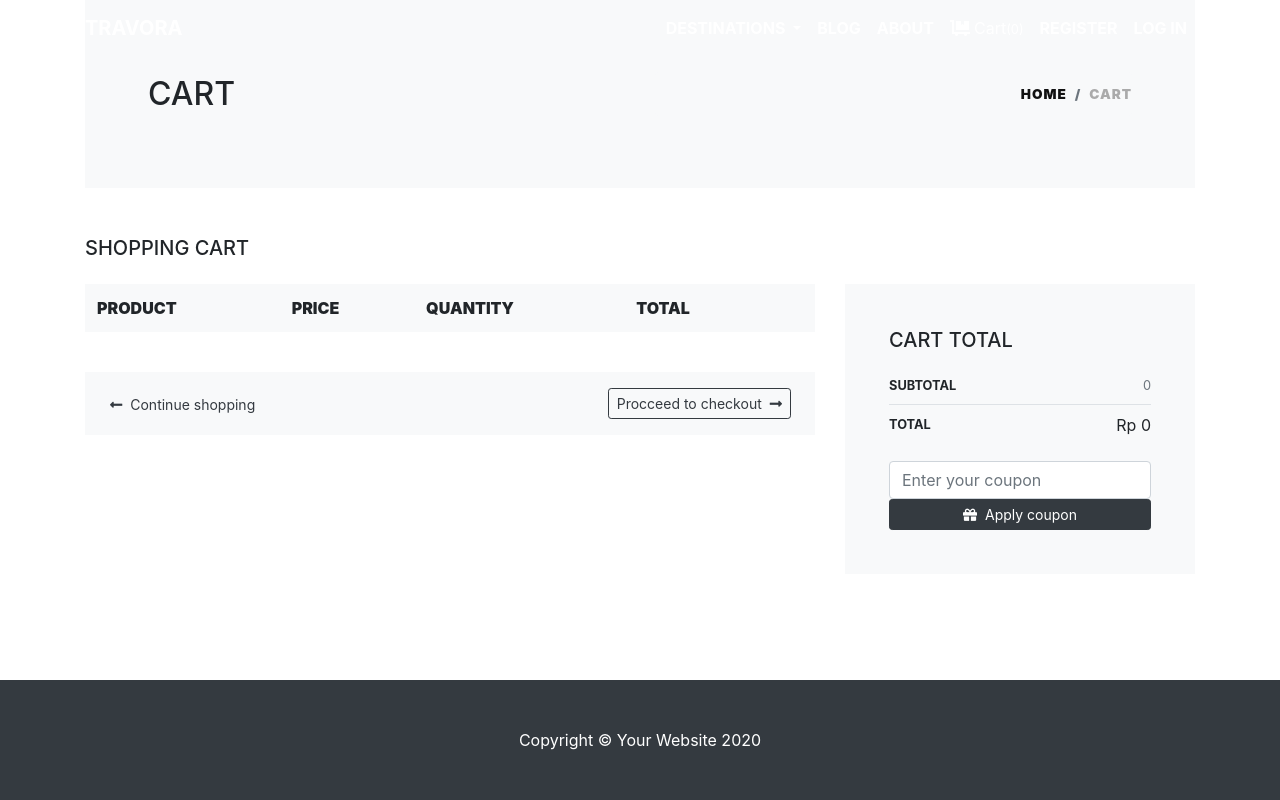
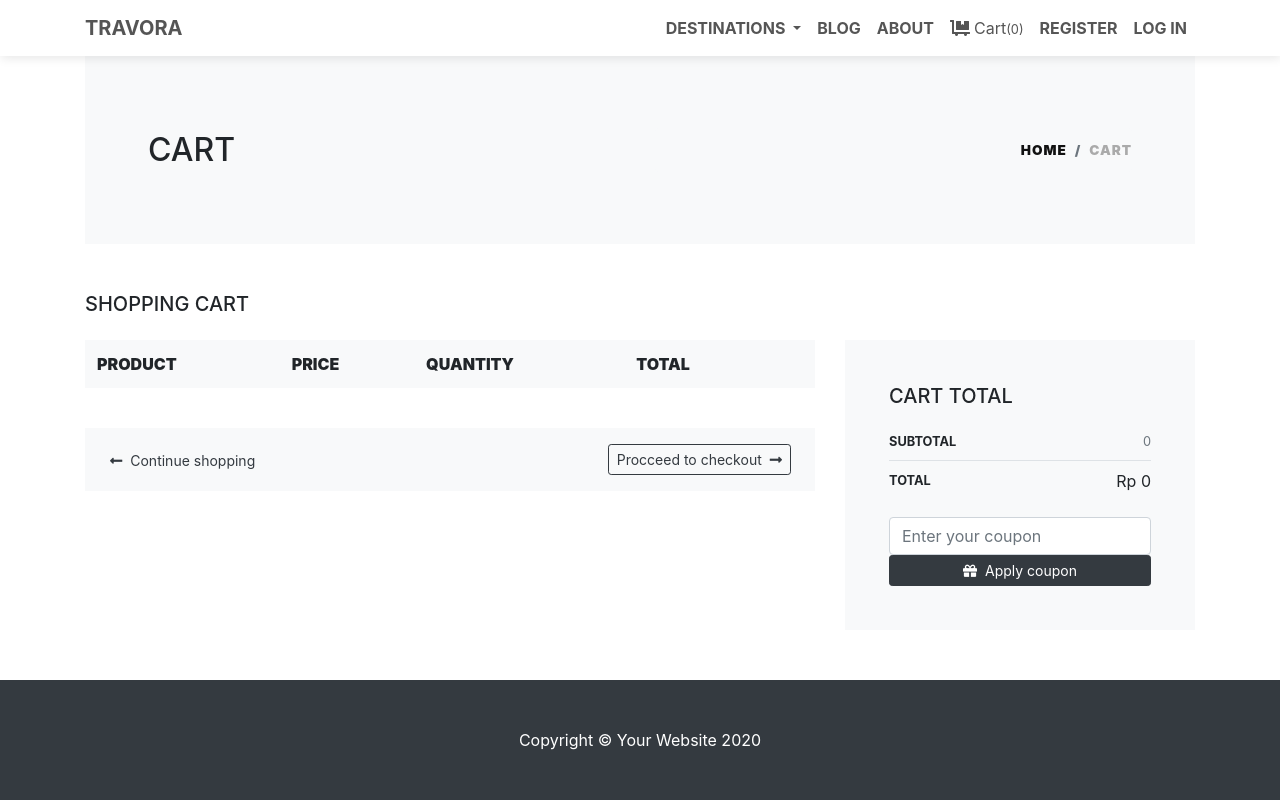
Before and after one commit to dhita-irma/travel-booking, a Django app: page /cart/ in a window 1280 px wide. Run offline with Django 3.2, Linux system fonts and the light colour scheme; lists and menus that the app fills with data are empty; some web fonts are replaced.

Commit message:
Fix navbar transparency bug
Now navbar will only be transparent on index page.

```diff
--- a/booking/static/booking/front.js
+++ b/booking/static/booking/front.js
@@ -58,14 +58,18 @@ $(function () {
             $('.update-cart').attr('data-date', pickedDate);
         });
 
+        // Activate navbar in all page but index
+        var pathname = window.location.pathname;
+        if (pathname != '/') {
+            $('.navbar').addClass('active');
+        } else {
+            // Scroll to toggle transparent navbar on and off
+            $(window).on('scroll', function () {
+                if ($(window).scrollTop() > 10) {
+                    $('.navbar').addClass('active');
+                } else {
+                    $('.navbar').removeClass('active');
+                }
+            });
+        }
 });
-
-/* ===============================================================
-     COUNTRY SELECT BOX FILLING
-  =============================================================== */
-  $.getJSON('js/countries.json', function (data) {
-    $.each(data, function (key, value) {
-        var selectOption = "<option value='" + value.name + "' data-dial-code='" + value.dial_code + "'>" + value.name + "</option>";
-        $("select.country").append(selectOption);
-    });
-})
--- a/booking/static/booking/styles.css
+++ b/booking/static/booking/styles.css
@@ -310,6 +310,10 @@ input.form-control::placeholder {
   display: none;
 }
 
+.navbar-padding {
+  padding-top: 56px;
+}
+
 /* =================
       MEDIA QUERY
 ==================== */
--- a/booking/templates/booking/cart.html
+++ b/booking/templates/booking/cart.html
@@ -5,7 +5,7 @@
 {% endblock title %}
 
 {% block body %}
-<div class="container">
+<div class="container navbar-padding">
     <!-- HERO SECTION-->
     <section class="py-5 bg-light">
         <div class="container">
--- a/booking/templates/booking/catalog.html
+++ b/booking/templates/booking/catalog.html
@@ -1,7 +1,7 @@
 {% extends 'booking/layout.html' %}
 
 {% block header %}
-<header>
+<header class="navbar-padding">
     <div id="carouselExampleIndicators" class="carousel slide" data-ride="carousel">
         <div class="carousel-inner" role="listbox">
             <div class="carousel-item active"
@@ -121,7 +121,7 @@
                             <p class="card-text card-desc"></p>
                         </div>
                         <div class="card-footer text-right p-2">
-                            Rp {{ listing.price }}
+                            ${{ listing.price }}
                         </div>
                     </div>
                 </div>
--- a/booking/templates/booking/catalog_item.html
+++ b/booking/templates/booking/catalog_item.html
@@ -2,7 +2,7 @@
 
 
 {% block body %}
-<div class="container" style="padding-top: 56px;">
+<div class="container navbar-padding">
 
     <!-- Pictures  -->
     <div class="row">
--- a/booking/templates/booking/checkout.html
+++ b/booking/templates/booking/checkout.html
@@ -4,7 +4,7 @@
 {% block title %}Checkout{% endblock %}
 
 {% block body %}
-<div class="container">
+<div class="container navbar-padding">
     <!-- HERO SECTION-->
     <section class="py-5 bg-light">
         <div class="container">
--- a/booking/templates/booking/layout.html
+++ b/booking/templates/booking/layout.html
@@ -18,6 +18,7 @@
     <script type="text/javascript">
         var user='{{ request.user }}'
 
+        // Get crsf token
         function getToken(name) {
             let cookieValue = null;
             if (document.cookie && document.cookie !== '') {
@@ -33,7 +34,6 @@
             }
             return cookieValue;
         }
-
         const csrftoken = getToken('csrftoken');
     </script>
 
@@ -72,17 +72,6 @@
     <script src="{% static 'booking/main.js' %}"></script>
     <script src="{% static 'booking/cart.js' %}"></script>
 
-    <script>
-        $(function () {
-            $(window).on('scroll', function () {
-                if ($(window).scrollTop() > 10) {
-                    $('.navbar').addClass('active');
-                } else {
-                    $('.navbar').removeClass('active');
-                }
-            });
-        });
-    </script>
     <!-- FontAwesome CSS - loading as last, so it doesn't block rendering-->
     <link rel="stylesheet" href="https://use.fontawesome.com/releases/v5.7.1/css/all.css" integrity="sha384-fnmOCqbTlWIlj8LyTjo7mOUStjsKC4pOpQbqyi7RrhN7udi9RwhKkMHpvLbHG9Sr" crossorigin="anonymous">
 </body>
--- a/booking/templates/booking/login.html
+++ b/booking/templates/booking/login.html
@@ -2,7 +2,7 @@
 
 {% block body %}
 
-    <div class="container main bg-white">
+    <div class="container main bg-white navbar-padding">
         <div class="row">
             <div class="col-md-6 offset-md-3 mt-3">
                 <h2 class="text-center mb-4">Login</h2>
--- a/booking/templates/booking/register.html
+++ b/booking/templates/booking/register.html
@@ -1,7 +1,7 @@
 {% extends 'booking/layout.html' %}
 
 {% block body %}
-<div class="container main bg-white">
+<div class="container main bg-white navbar-padding">
     <div class="row">
         <div class="col-md-6 offset-md-3 mt-4">
             <h2 class="text-center mb-4">Register</h2>
```
